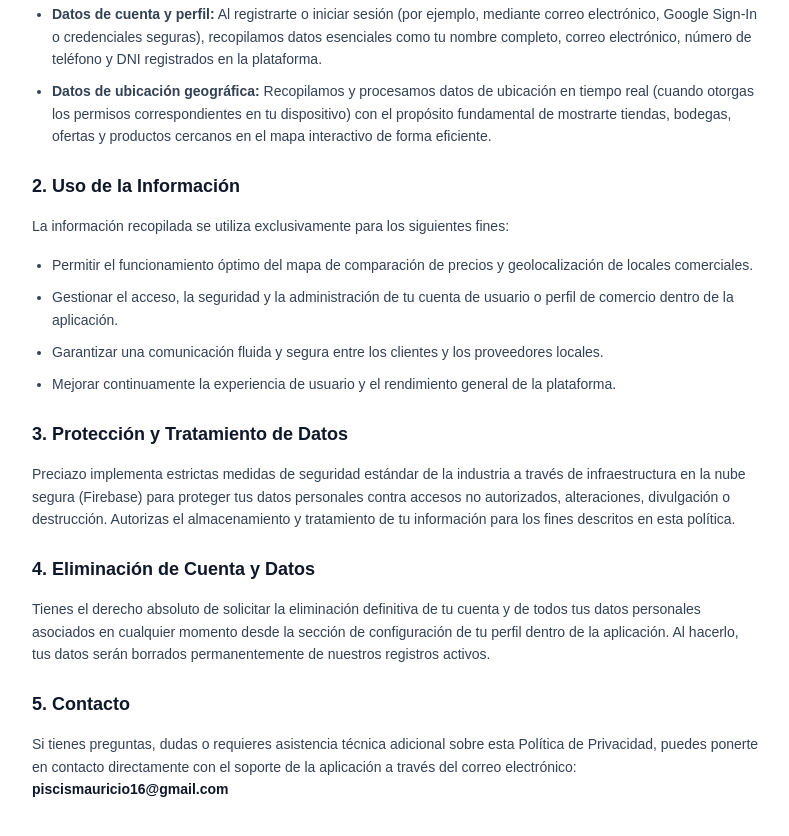
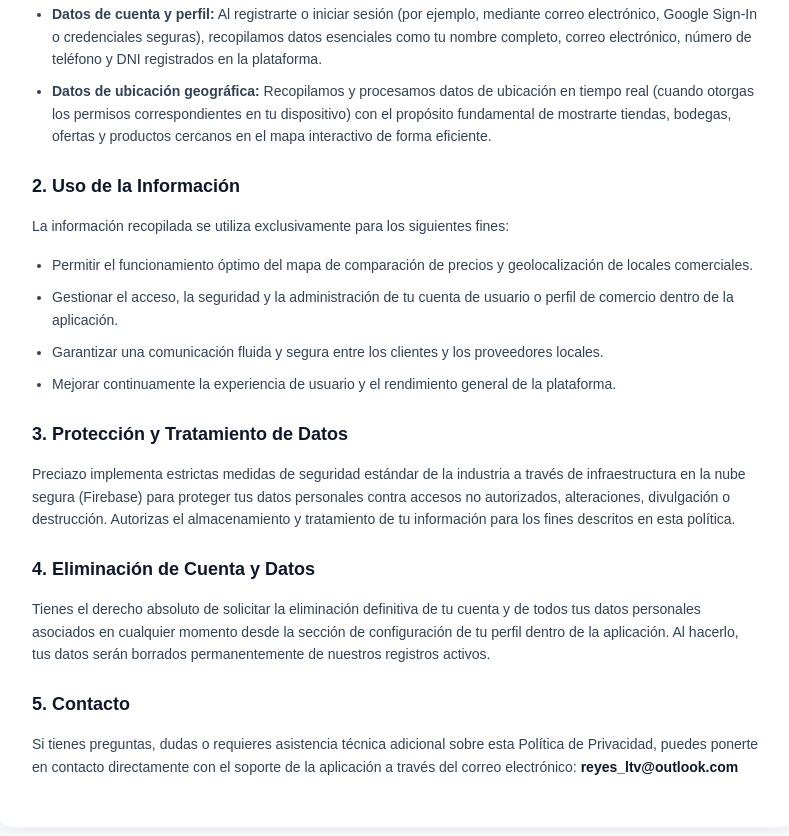
Before and after one commit to JMauricio16/preciazo-politica-privacidad, a plain HTML site: page index.html in a window 1280 px wide. Shown: the part 335-1171 px from the top of the page, without its empty margins (244-1033 px from the left). Drawn offline with Linux system fonts and the light colour scheme.

Commit message:
Update support email in privacy policy section

```diff
--- a/index.html
+++ b/index.html
@@ -83,7 +83,7 @@
         <p>Tienes el derecho absoluto de solicitar la eliminación definitiva de tu cuenta y de todos tus datos personales asociados en cualquier momento desde la sección de configuración de tu perfil dentro de la aplicación. Al hacerlo, tus datos serán borrados permanentemente de nuestros registros activos.</p>
 
         <h2>5. Contacto</h2>
-        <p>Si tienes preguntas, dudas o requieres asistencia técnica adicional sobre esta Política de Privacidad, puedes ponerte en contacto directamente con el soporte de la aplicación a través del correo electrónico: <span class="support-email">piscismauricio16@gmail.com</span></p>
+        <p>Si tienes preguntas, dudas o requieres asistencia técnica adicional sobre esta Política de Privacidad, puedes ponerte en contacto directamente con el soporte de la aplicación a través del correo electrónico: <span class="support-email">reyes_ltv@outlook.com</span></p>
     </div>
 </body>
 </html>
```
